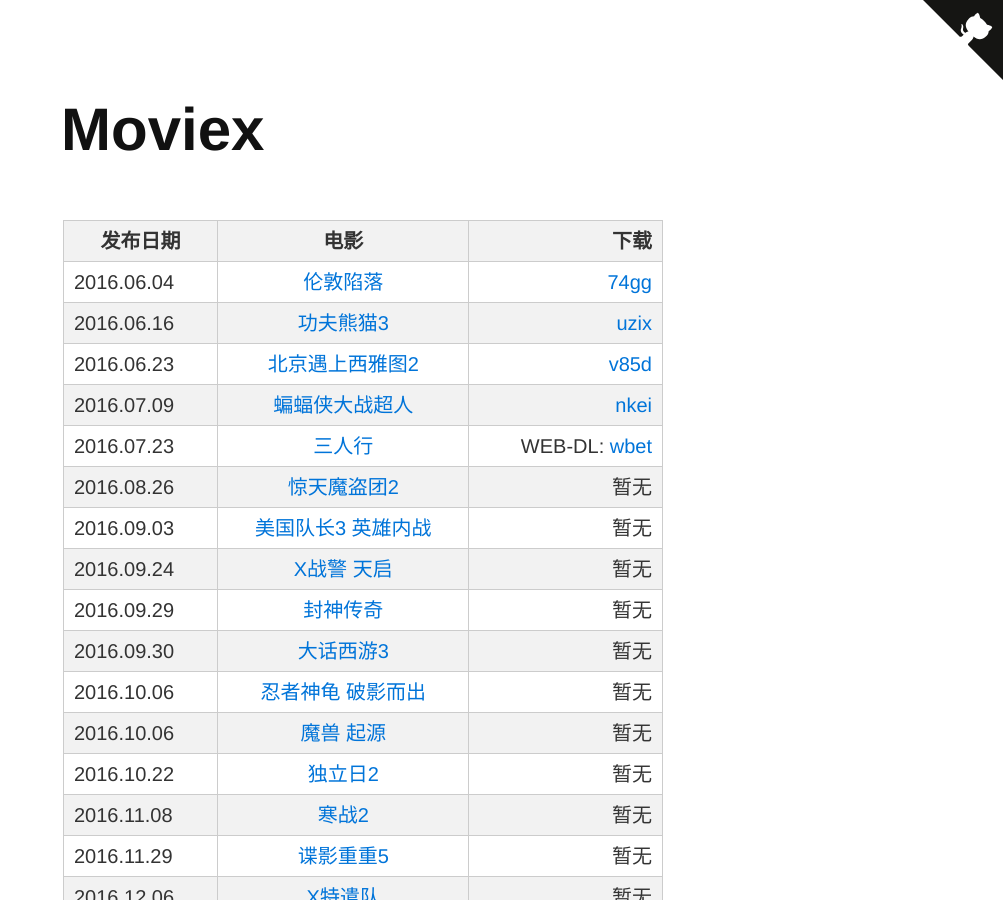
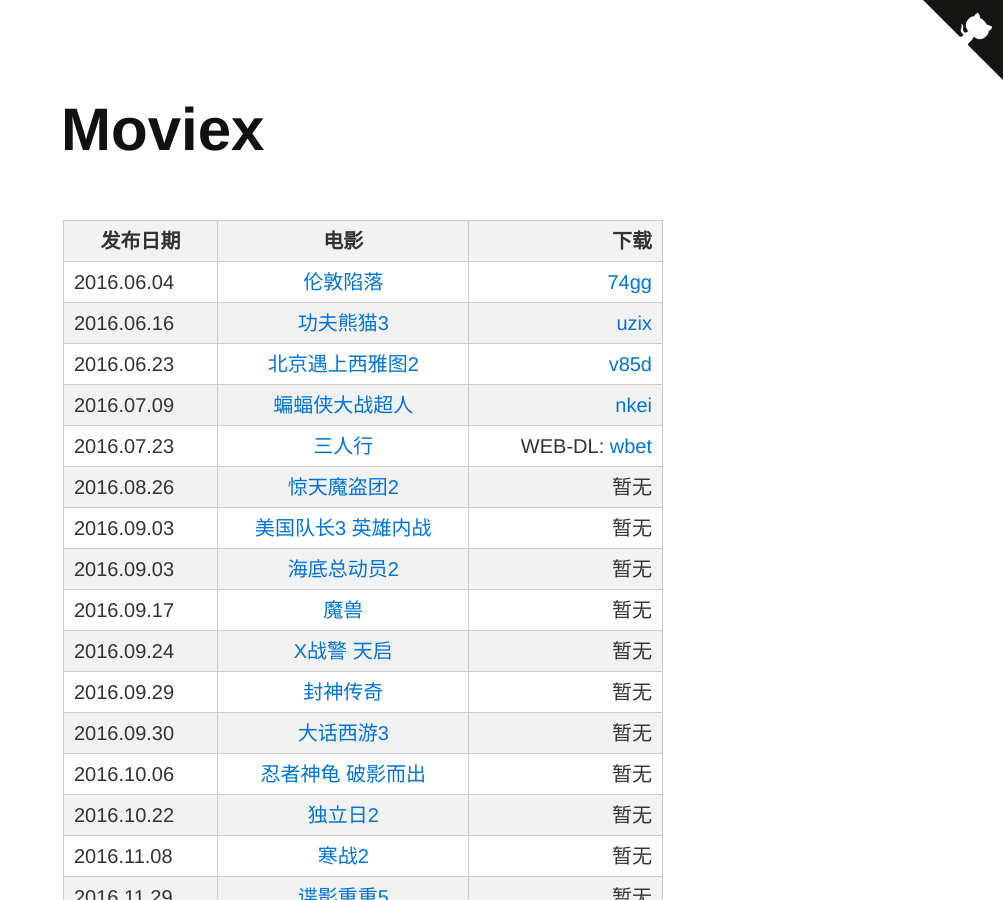
Before and after one commit to creeveliu/moviex.github.io, a Jekyll site: the page built from index.md, in a window 1280 px wide and 900 px high. Shown: the whole window, without its empty margins (277-1280 px from the left). Built offline with Jekyll 4.4.1, drawn with Linux system fonts in a browser that asks for light colours; comment, search, counter and statistics services are not loaded.

Commit message:
Update index.md

```diff
--- a/index.md
+++ b/index.md
@@ -11,11 +11,12 @@
 | 2016.07.23     | [三人行](https://movie.douban.com/subject/26235349/)     | WEB-DL: [wbet](https://pan.baidu.com/s/1boVl3XX) |
 | 2016.08.26      | [惊天魔盗团2](https://movie.douban.com/subject/25662337/)      | 暂无 |
 | 2016.09.03     | [美国队长3 英雄内战](https://movie.douban.com/subject/25820460/)     | 暂无 |
+| 2016.09.03     | [海底总动员2](https://movie.douban.com/subject/11524967/)     | 暂无 |
+| 2016.09.17      | [魔兽](https://movie.douban.com/subject/2131940/)      | 暂无 |
 | 2016.09.24     | [X战警 天启](https://movie.douban.com/subject/25786060/)     | 暂无 |
 | 2016.09.29      | [封神传奇]()      | 暂无 |
 | 2016.09.30      | [大话西游3]()      | 暂无 |
 | 2016.10.06      | [忍者神龟 破影而出]()      | 暂无 |
-| 2016.10.06      | [魔兽 起源](https://movie.douban.com/subject/2131940/)      | 暂无 |
 | 2016.10.22      | [独立日2]()      | 暂无 |
 | 2016.11.08      | [寒战2]()      | 暂无 |
 | 2016.11.29      | [谍影重重5]()      | 暂无 |
```
